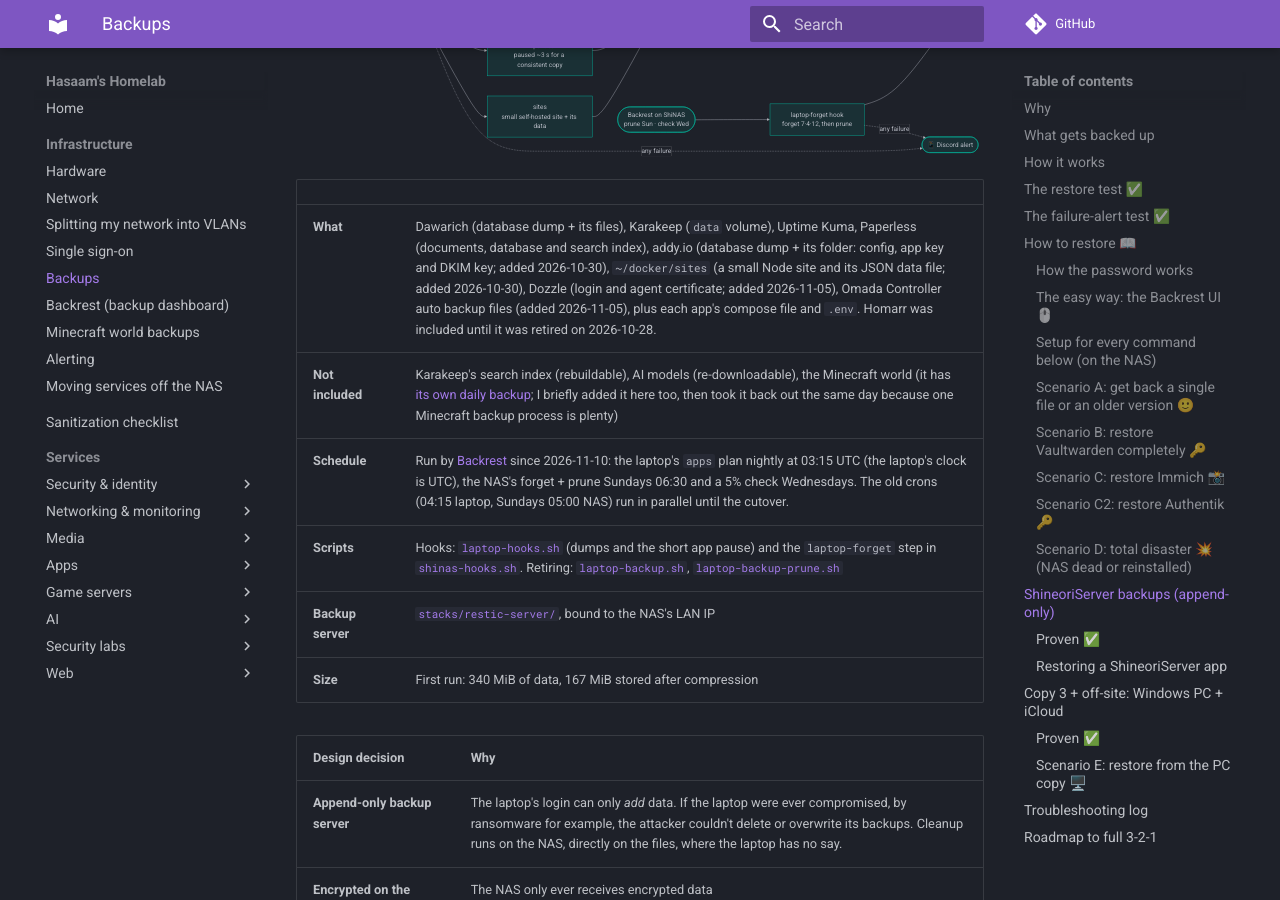
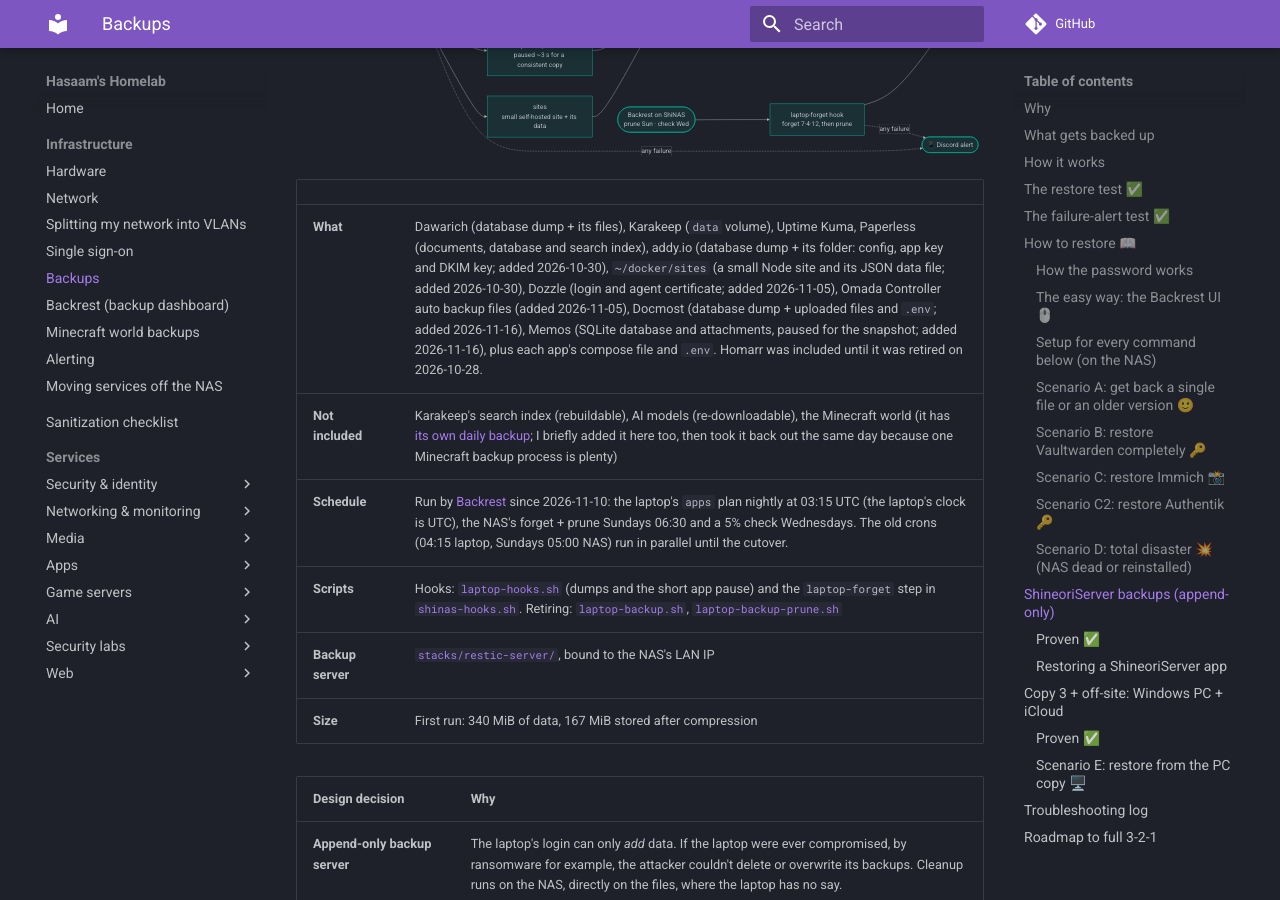
Before and after one commit to Shineori/homelab, an MkDocs documentation site: the page built from docs/infrastructure/backups.md, in a window 1280 px wide and 900 px high, scrolled down 6438 px. Built offline with MkDocs 1.6.1 and Material for MkDocs 9.7.7, drawn with Linux system fonts in a browser that asks for light colours; comment, search, counter and statistics services are not loaded.

Commit message:
Docmost: added to the laptop's nightly backup; sync backup scripts with the live Memos changes

```diff
--- a/docs/infrastructure/backups.md
+++ b/docs/infrastructure/backups.md
@@ -189,7 +189,7 @@ flowchart LR
     cron([Backrest plan apps<br/>laptop, nightly]) --> s[laptop-hooks.sh pre]
     s --> d[Dawarich<br/>pg_dump + pg_restore --list]
     s --> a[addy.io<br/>mariadb-dump --single-transaction]
-    s --> p[Uptime Kuma, Karakeep, Paperless<br/>paused ~3 s for a consistent copy]
+    s --> p[Uptime Kuma, Karakeep, Paperless, Memos<br/>paused ~3 s for a consistent copy]
     s --> w[sites<br/>small self-hosted site + its data]
     d --> r[restic<br/>encrypts on the laptop]
     a --> r
@@ -205,7 +205,7 @@ flowchart LR
 
 | | |
 |---|---|
-| **What** | Dawarich (database dump + its files), Karakeep (`data` volume), Uptime Kuma, Paperless (documents, database and search index), addy.io (database dump + its folder: config, app key and DKIM key; added 2026-10-30), `~/docker/sites` (a small Node site and its JSON data file; added 2026-10-30), Dozzle (login and agent certificate; added 2026-11-05), Omada Controller auto backup files (added 2026-11-05), plus each app's compose file and `.env`. Homarr was included until it was retired on 2026-10-28. |
+| **What** | Dawarich (database dump + its files), Karakeep (`data` volume), Uptime Kuma, Paperless (documents, database and search index), addy.io (database dump + its folder: config, app key and DKIM key; added 2026-10-30), `~/docker/sites` (a small Node site and its JSON data file; added 2026-10-30), Dozzle (login and agent certificate; added 2026-11-05), Omada Controller auto backup files (added 2026-11-05), Docmost (database dump + uploaded files and `.env`; added 2026-11-16), Memos (SQLite database and attachments, paused for the snapshot; added 2026-11-16), plus each app's compose file and `.env`. Homarr was included until it was retired on 2026-10-28. |
 | **Not included** | Karakeep's search index (rebuildable), AI models (re-downloadable), the Minecraft world (it has [its own daily backup](minecraft-backups.md); I briefly added it here too, then took it back out the same day because one Minecraft backup process is plenty) |
 | **Schedule** | Run by [Backrest](backrest.md) since 2026-11-10: the laptop's `apps` plan nightly at 03:15 UTC (the laptop's clock is UTC), the NAS's forget + prune Sundays 06:30 and a 5% check Wednesdays. The old crons (04:15 laptop, Sundays 05:00 NAS) run in parallel until the cutover. |
 | **Scripts** | Hooks: [`laptop-hooks.sh`](https://github.com/shineori/homelab/blob/main/scripts/laptop-hooks.sh) (dumps and the short app pause) and the `laptop-forget` step in [`shinas-hooks.sh`](https://github.com/shineori/homelab/blob/main/scripts/shinas-hooks.sh). Retiring: [`laptop-backup.sh`](https://github.com/shineori/homelab/blob/main/scripts/laptop-backup.sh), [`laptop-backup-prune.sh`](https://github.com/shineori/homelab/blob/main/scripts/laptop-backup-prune.sh) |
```
Also changed, not shown: docs/services/cloudflared.md (+1 -0 lines), docs/services/docmost.md (+3 -1 lines), 2 other files.
